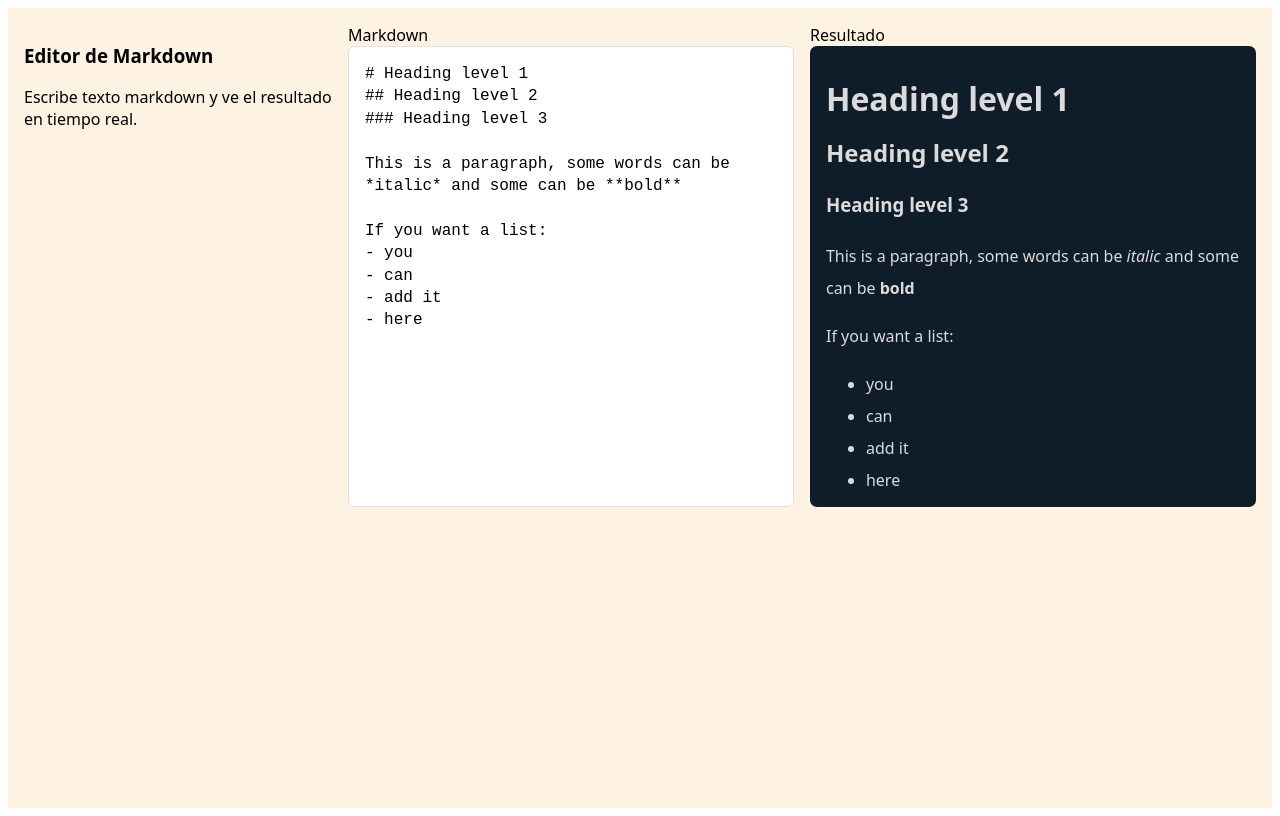
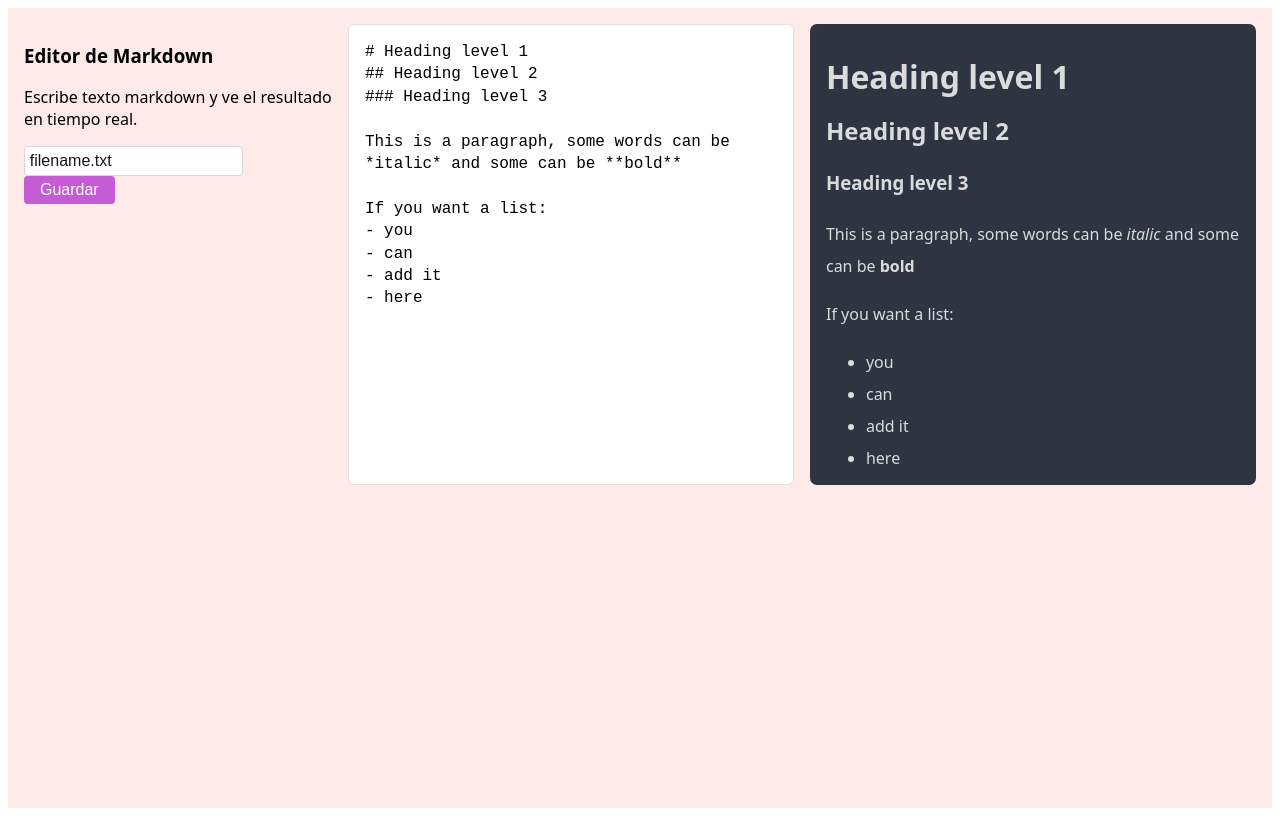
Before and after one commit to davidherzlos/markdown-editor, a SvelteKit app: page / in a window 1280 px wide. Built offline with nearby package versions, Linux system fonts and the light colour scheme.

Commit message:
add ability to save as text file

```diff
--- a/src/routes/+page.svelte
+++ b/src/routes/+page.svelte
@@ -1,48 +1,79 @@
 <script>
     import { marked } from 'marked';
-    let value = `# Heading level 1\n## Heading level 2\n### Heading level 3\n\nThis is a paragraph, some words can be *italic* and some can be **bold**\n\nIf you want a list:\n- you\n- can\n- add it\n- here`;
+
+    let editorValue = `# Heading level 1\n## Heading level 2\n### Heading level 3\n\nThis is a paragraph, some words can be *italic* and some can be **bold**\n\nIf you want a list:\n- you\n- can\n- add it\n- here`;
+    let fileName = 'filename.txt';
+
+    function update() {
+        let tempLink = document.createElement('a');
+        let blob = new Blob([editorValue], { type: 'text/plain' });
+        tempLink.setAttribute('href', URL.createObjectURL(blob));
+        tempLink.setAttribute('download', fileName);
+        tempLink.click();
+        URL.revokeObjectURL(tempLink.href);
+    }
 </script>
 
-<div id="container">
-    <div>
+<svelte:document />
+
+<div class="panel">
+    <div id="save">
         <h3>
             Editor de Markdown
         </h3>
         <p>
             Escribe texto markdown y ve el resultado en tiempo real.
         </p>
+        <input type="text" bind:value={fileName}>
+        <button on:click={update}>
+            Guardar
+        </button>
     </div>
     <div id="editor">
-        Markdown
-        <textarea bind:value={value} cols="60" rows="20"></textarea>
+        <textarea bind:value={editorValue} cols="60" rows="20"></textarea>
     </div>
     <div id="preview">
-        Resultado
-        <div class="content">
-            {@html marked(value)}
-        </div>
+        <span>
+            {@html marked(editorValue)}
+        </span>
     </div>
 </div>
 
 <style>
-    #container {
+    .panel {
         font-size: 16px;
         font-family: system-ui, "Segoe UI", Roboto, Helvetica, Arial, sans-serif, "Apple Color Emoji", "Segoe UI Emoji", "Segoe UI Symbol";        width: 100%;
         display: flex;
         height: 100vh;
-        background: rgb(254, 243, 227);
+        background: rgb(255, 234, 234);
         gap: 1rem;
         padding: 1rem;
         box-sizing: border-box;
     }
+    #save input {
+        border: 1px solid rgb(214, 214, 214);
+        padding: 0.3rem;
+        color: rgb(22, 22, 22);
+        border-radius: 4px;
+        font-size: 1rem;
+    }
+    #save button {
+        background: rgb(197, 91, 213);
+        padding: 0.3rem 1rem;
+        border: none;
+        border-radius: 4px;
+        font-size: 1rem;
+        color: white;
+    }
+    #save button:hover {
+        cursor: pointer;
+    }
     #editor, #preview {
         display: block;
         width: 50%;
-    }
-    #editor {
         border-radius: 7px;
     }
-    textarea {
+    #editor textarea {
         width: 100%;
         height: 60%;
         resize: none;
@@ -54,9 +85,10 @@
         font-size: 1rem;
         line-height: 1.4rem;
     }
-    .content {
+    #preview span {
+        display: block;
         border-radius: 7px;
-        background: rgb(15, 29, 41);
+        background: rgb(47, 52, 67);
         height: 60%;
         padding: 1rem;
         box-sizing: border-box;
```
